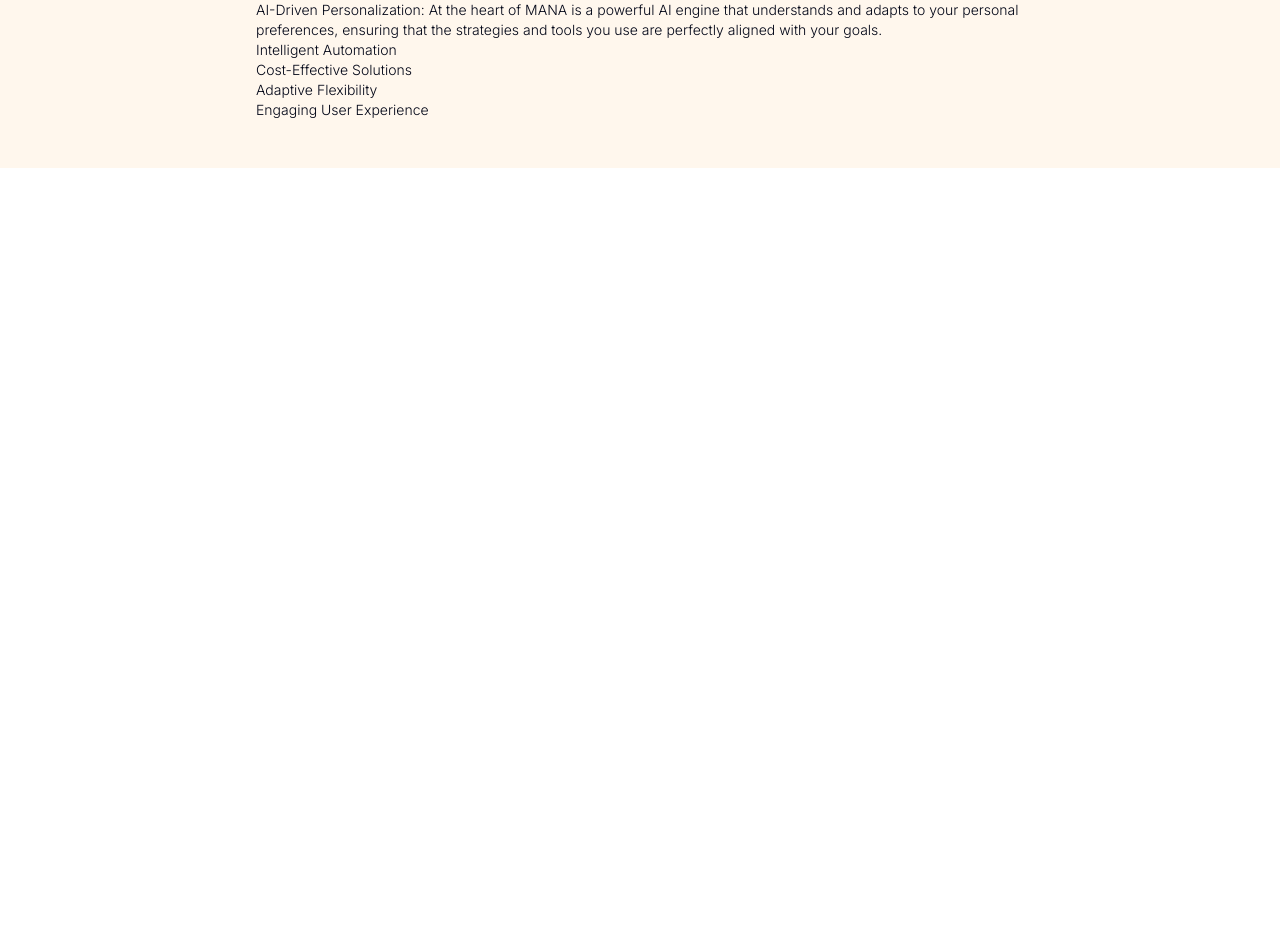
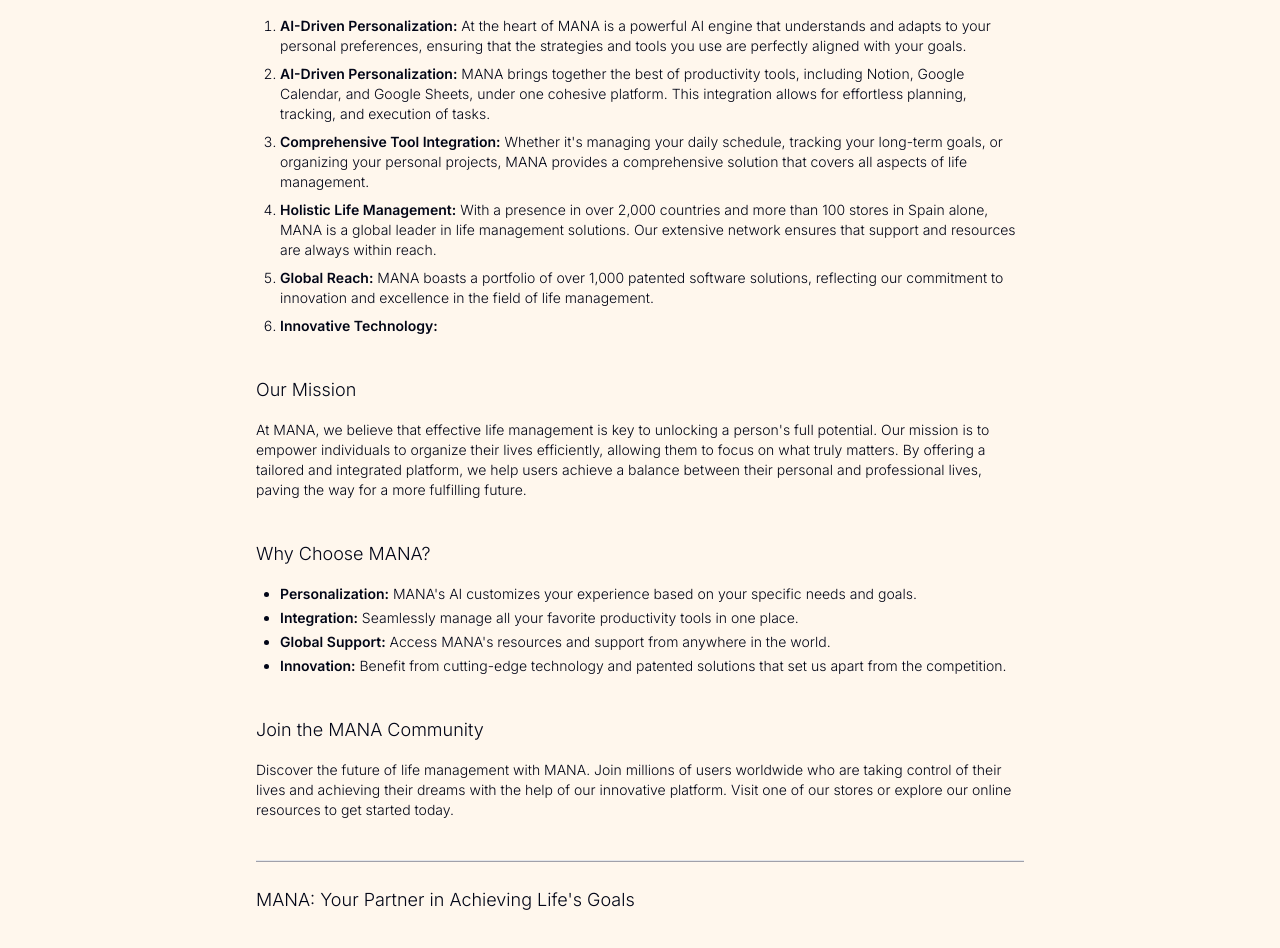
Before and after one commit to marcoshernanz/mana, a Next.js app: page /company in a window 1280 px wide. Shown: the part 1720-2668 px from the top of the page. Before the commit the page ends 1888 px from the top, so only its background shows below. Built offline with nearby package versions, Linux system fonts and the light colour scheme.

Commit message:
Company page finished

```diff
--- a/src/app/(landing-page)/company/page.tsx
+++ b/src/app/(landing-page)/company/page.tsx
@@ -1,3 +1,7 @@
+/* NEW THINGS: */
+//list-decimal (by Tailwind)
+//indent (by Tailwind) --> lists has their own indentation so we use pl- instead
+
 import Image from "next/image";
 
 export default function Company() {
@@ -103,21 +107,99 @@ export default function Company() {
               to each user's unique interests and aspirations. Our platform
               ensures a more productive and fulfilling future by integrating and
               managing various productivity tools seamlessly.{" "}
-              <span className="pt-10 text-lg">Key Features</span>
-              <ol>
+              <span className="pb-4 pt-10 text-lg">Key Features</span>
+              <ol className="flex list-decimal flex-col gap-2 pl-6">
                 <li>
                   {" "}
-                  <span>AI-Driven Personalization:</span> At the heart of MANA
-                  is a powerful AI engine that understands and adapts to your
-                  personal preferences, ensuring that the strategies and tools
-                  you use are perfectly aligned with your goals.
+                  <span className="font-semibold">
+                    AI-Driven Personalization:
+                  </span>{" "}
+                  At the heart of MANA is a powerful AI engine that understands
+                  and adapts to your personal preferences, ensuring that the
+                  strategies and tools you use are perfectly aligned with your
+                  goals.
                 </li>
-                <li>Intelligent Automation</li>
-                <li>Cost-Effective Solutions</li>
-                <li>Adaptive Flexibility</li>
-                <li>Engaging User Experience</li>
+                <li>
+                  <span className="font-semibold">
+                    AI-Driven Personalization:
+                  </span>{" "}
+                  MANA brings together the best of productivity tools, including
+                  Notion, Google Calendar, and Google Sheets, under one cohesive
+                  platform. This integration allows for effortless planning,
+                  tracking, and execution of tasks.
+                </li>
+                <li>
+                  <span className="font-semibold">
+                    Comprehensive Tool Integration:
+                  </span>{" "}
+                  Whether it's managing your daily schedule, tracking your
+                  long-term goals, or organizing your personal projects, MANA
+                  provides a comprehensive solution that covers all aspects of
+                  life management.
+                </li>
+                <li>
+                  <span className="font-semibold">
+                    Holistic Life Management:
+                  </span>{" "}
+                  With a presence in over 2,000 countries and more than 100
+                  stores in Spain alone, MANA is a global leader in life
+                  management solutions. Our extensive network ensures that
+                  support and resources are always within reach.
+                </li>
+                <li>
+                  <span className="font-semibold">Global Reach:</span> MANA
+                  boasts a portfolio of over 1,000 patented software solutions,
+                  reflecting our commitment to innovation and excellence in the
+                  field of life management.
+                </li>
+                <li>
+                  <span className="font-semibold">Innovative Technology: </span>{" "}
+                </li>
               </ol>
+              <span className="pb-4 pt-10 text-lg">Our Mission</span>
+              At MANA, we believe that effective life management is key to
+              unlocking a person's full potential. Our mission is to empower
+              individuals to organize their lives efficiently, allowing them to
+              focus on what truly matters. By offering a tailored and integrated
+              platform, we help users achieve a balance between their personal
+              and professional lives, paving the way for a more fulfilling
+              future.
+              <span className="pb-4 pt-10 text-lg">Why Choose MANA?</span>
+              <ul className="flex list-disc flex-col gap-1 pl-6">
+                <li>
+                  <span className="font-semibold">Personalization:</span> MANA's
+                  AI customizes your experience based on your specific needs and
+                  goals.
+                </li>
+                <li>
+                  <span className="font-semibold">Integration:</span> Seamlessly
+                  manage all your favorite productivity tools in one place.
+                </li>
+                <li>
+                  <span className="font-semibold">Global Support:</span> Access
+                  MANA's resources and support from anywhere in the world.
+                </li>
+                <li>
+                  <span className="font-semibold">Innovation:</span> Benefit
+                  from cutting-edge technology and patented solutions that set
+                  us apart from the competition.
+                </li>
+              </ul>
+              <span className="pb-4 pt-10 text-lg">
+                Join the MANA Community
+              </span>
+              Discover the future of life management with MANA. Join millions of
+              users worldwide who are taking control of their lives and
+              achieving their dreams with the help of our innovative platform.
+              Visit one of our stores or explore our online resources to get
+              started today.
             </span>
+            <div className="pt-6">
+              <hr className="mt-4 h-0.5 w-full bg-zinc-400 dark:bg-orange-900"></hr>
+              <span className="flex pt-6 text-lg">
+                MANA: Your Partner in Achieving Life's Goals
+              </span>
+            </div>
           </div>
         </div>
       </div>
```
